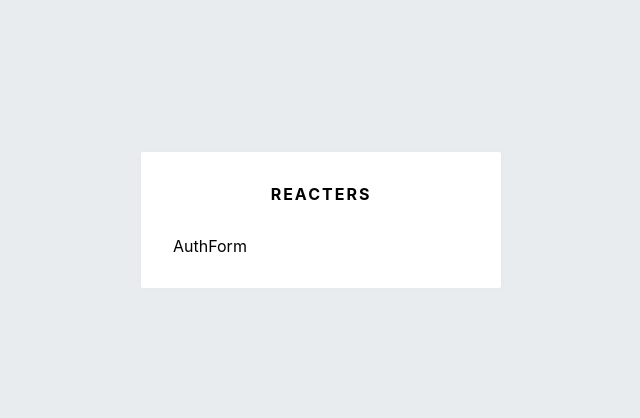
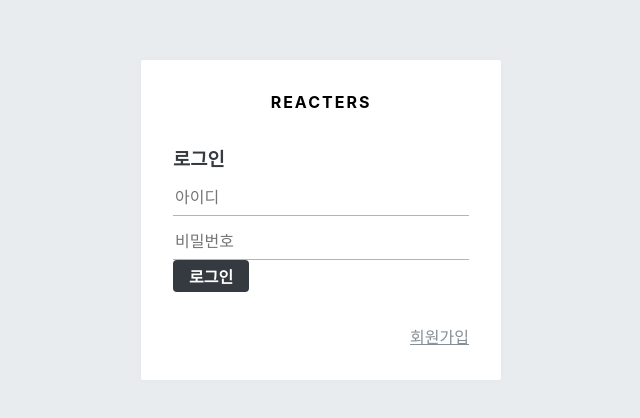
Before and after one commit to yoru-choi/blog-frontend, a React (Create React App) app: page /login in a window 1280 px wide. Shown: the part 180-598 px from the top of the page, without its empty margins (319-959 px from the left). Built offline with nearby package versions, Linux system fonts and the light colour scheme.

Commit message:
styled component 를 이용한 로그인 ui ->  input 과 외부 박스

```diff
--- a/src/components/auth/AuthForm.js
+++ b/src/components/auth/AuthForm.js
@@ -1,16 +1,63 @@
 import React from 'react'
 import styled from 'styled-components'
-
+import {Link} from 'react-router-dom'
+import palette from '../../lib/styles/palette';
+import Button from '../common/Button';
 /*
 회원가입 또는 로그인 폼을 보여줍니다.
 */
 
-const AuthFormBlock = styled.div``;
+const AuthFormBlock = styled.div`
+    h3 {
+      margin:0;
+      color: ${palette.gray[8]};
+      margin-bottom: 1rem;
+    }
+`;
+/*
+  스타일링된 input
+*/
+const StyledInput = styled.input`
+  font-size:1rem;
+  border:none;
+  border-bottom: 1px solid ${palette.gray[5]};
+  padding-bottom: 0.5rem;
+  outline:none;
+  width:100%;
+  &:focus{
+    color: $oc-teal-7;
+    border-bottom:1px solid ${palette.gray[7]};
+  }
+  & + &{
+    margin-top: 1rem;
+  }
+`;
+
+/* 폼 하단에 로그인 혹은 회원가입 링크를 보여줌*/
+const Footer = styled.div`
+    margin-top:2rem;
+    text-align:right;
+    a{
+      color: ${palette.gray[6]};
+      text-decoration:underline;
+      &:hover {
+        color:${palette.gray[9]};
+      }
+    }
+`;
 
 const AuthForm =()=>{
   return(
       <AuthFormBlock>
-        AuthForm
+        <h3>로그인</h3>
+      <form>
+        <StyledInput autoComplate="username" name="username" placeholder="아이디" />
+        <StyledInput autoComplate="new-password" name="password" placeholder="비밀번호" type="password" />
+        <Button>로그인</Button>
+    </form>
+        <Footer>
+          <Link to="/register">회원가입</Link>
+        </Footer>
       </AuthFormBlock>
   );
 };
--- a/src/components/auth/AuthTemplate.js
+++ b/src/components/auth/AuthTemplate.js
@@ -23,6 +23,7 @@
          text-align:center;
          font-weight:bold;
          letter-spacing:2px;
+
        }
        box-shadow:0 0 8px rgba(0, 0, 0, 0.025);
        padding:2rem;
```
